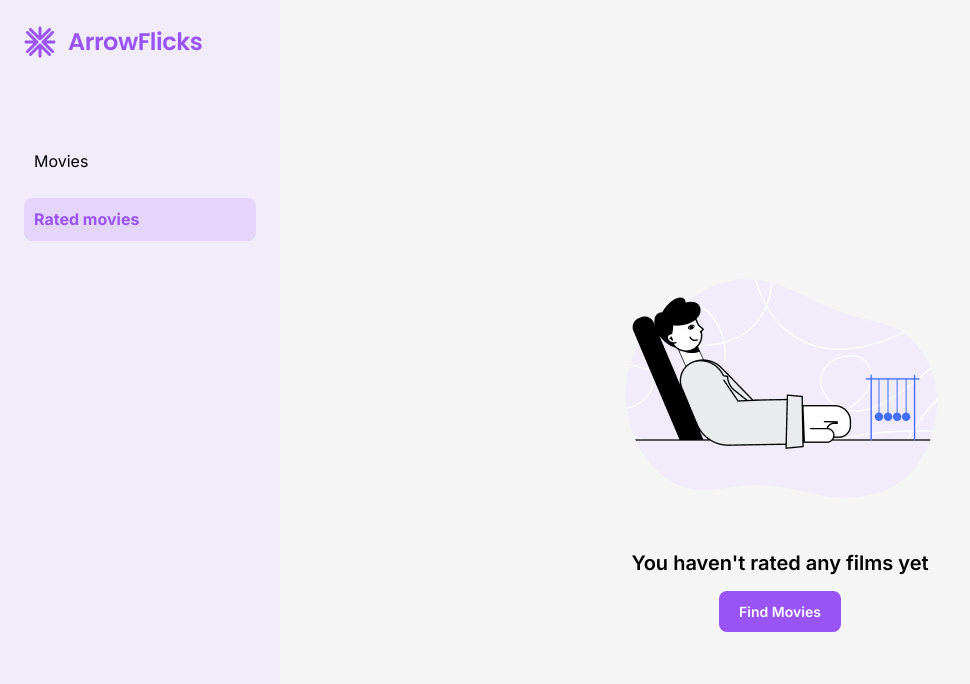
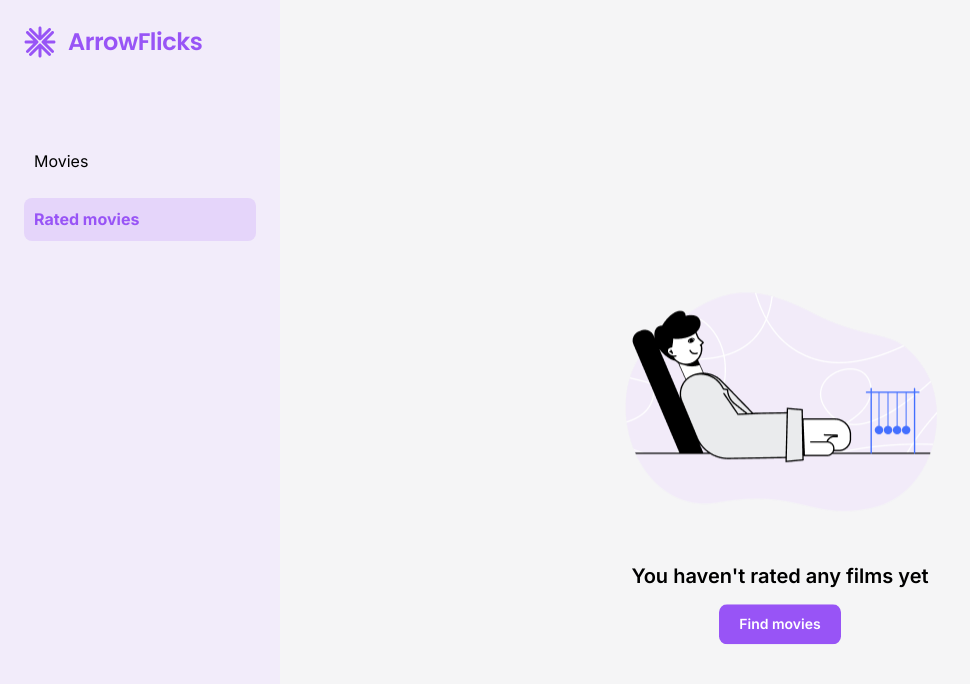
Before and after one commit to VladimirM89/Movie_search, a Next.js app: page /rating in a window 1280 px wide. Shown: the top 684 px of the page, without its empty margins (0-970 px from the left). Built offline with nearby package versions, Linux system fonts and the light colour scheme.

Commit message:
refactor: change styles for EmpyState fot Rated page, Rating Modal, change brealpoints

```diff
--- a/src/components/CustomPagination/styles.module.css
+++ b/src/components/CustomPagination/styles.module.css
@@ -1,6 +1,6 @@
 
 .group_root {
-  @media screen and (max-width: 1440px) {
+  @media screen and (max-width: 1439px) {
     justify-content: center;
   }
 }
--- a/src/components/MovieItem/styles.module.css
+++ b/src/components/MovieItem/styles.module.css
@@ -10,11 +10,11 @@
   justify-content: space-between;
   border-radius: 0.75rem;
 
-  @media screen and (max-width: 1440px) {
+  @media screen and (max-width: 1439px) {
     max-width: 40rem;
   }
 
-  @media screen and (max-width: 1440px) {
+  @media screen and (max-width: 1439px) {
     max-height: 20rem;
   }
 
@@ -83,7 +83,7 @@
   width: 14.3rem;
   line-height: 125%;
 
-  @media screen and (max-width: 1440px) {
+  @media screen and (max-width: 1439px) {
     width: unset;
   }
 
--- a/src/components/MovieList/styles.module.css
+++ b/src/components/MovieList/styles.module.css
@@ -5,7 +5,7 @@
   flex-wrap: wrap;
   gap: 1rem;
 
-  @media screen and (max-width: 1440px) {
+  @media screen and (max-width: 1439px) {
     justify-content: center;
   }
 }
--- a/src/components/RatingModal/index.tsx
+++ b/src/components/RatingModal/index.tsx
@@ -58,6 +58,7 @@ const RatingModal: FC<RatingModalProps> = ({
         header: classes.modal_header,
         title: classes.modal_title,
         inner: classes.modal_inner,
+        close: classes.modal_close,
       }}
       closeButtonProps={{ size: "sm" }}
       opened={opened}
--- a/src/components/RatingModal/styles.module.css
+++ b/src/components/RatingModal/styles.module.css
@@ -1,5 +1,5 @@
 .modal_header {
-  padding: 1rem 0.4375rem 1rem 1rem;
+  padding: 1rem 0.4375rem calc(1rem - 1px) 1rem;
   line-height: var(--mantine-line-height-xs);
   min-height: min-content;
 }
@@ -9,7 +9,11 @@
 }
 
 .modal_inner {
-  top: 4.2rem;
+  top: 5.5rem;
+}
+
+.modal_close {
+  color: var(--mantine-color-gray_scale-4);
 }
 
 .divider {
@@ -20,7 +24,7 @@
   padding: 1rem;
   display: flex;
   flex-direction: column;
-  gap: 0.875rem;
+  gap: 1rem;
 
   @media screen and (max-width: 370px) {
     padding: 0.5rem;
--- a/src/components/RatingPage/styles.module.css
+++ b/src/components/RatingPage/styles.module.css
@@ -29,12 +29,14 @@
 }
 
 .not_found_container {
-  display: flex;
-  height: calc(100vh - 1rem);
-  align-items: center;
-  justify-content: center;
+  height: 100%;
+  /* display: flex; */
+  transform: translate(0, 30.5%);
+  /* height: calc(100vh - 1rem); */
+  /* align-items: center; */
+  /* justify-content: center; */
 
   @media screen and (max-width: 450px) {
-    height: calc(100vh - 14rem);
+    /* height: calc(100vh - 14rem); */
   }
 }
--- a/src/components/UI/Button/styles.module.css
+++ b/src/components/UI/Button/styles.module.css
@@ -1,5 +1,4 @@
 .button_root {
-  height: auto;
   line-height: var(--mantine-line-height-xs);
 }
 
@@ -16,9 +15,11 @@
 }
 
 .standard {
+  height: 2rem;
   padding: 0.375rem 1.2rem;
 }
 
 .fat {
+  height: 2.5rem;
   padding: 0.625rem 1.2rem;
 }
--- a/src/constants/constants.ts
+++ b/src/constants/constants.ts
@@ -46,7 +46,7 @@ export const ERROR_MESSAGE_FAIL_FETCHING_MOVIE_LIST =
   "Oops... Something wrong. Please try again.";
 export const REMOVE_RATING = "Remove rating";
 export const BUTTON_SAVE = "Save";
-export const BUTTON_FIND_MOVIES = "Find Movies";
+export const BUTTON_FIND_MOVIES = "Find movies";
 export const BUTTON_GO_HOME = "Go Home";
 export const RATED_PAGE_TITLE = "Rated movies";
 export const NO_RATED_MOVIES_TEXT = "You haven't rated any films yet";
--- a/src/styles/404.module.css
+++ b/src/styles/404.module.css
@@ -6,7 +6,7 @@
 
 .content {
   width: 100%;
-  transform: translate(0%, 70%);
+  transform: translate(0%, 70.5%);
   display: flex;
   flex-direction: column;
   align-items: center;
```
Also changed, not shown: src/components/SearchFilters/styles.module.css (+5 -5 lines).
